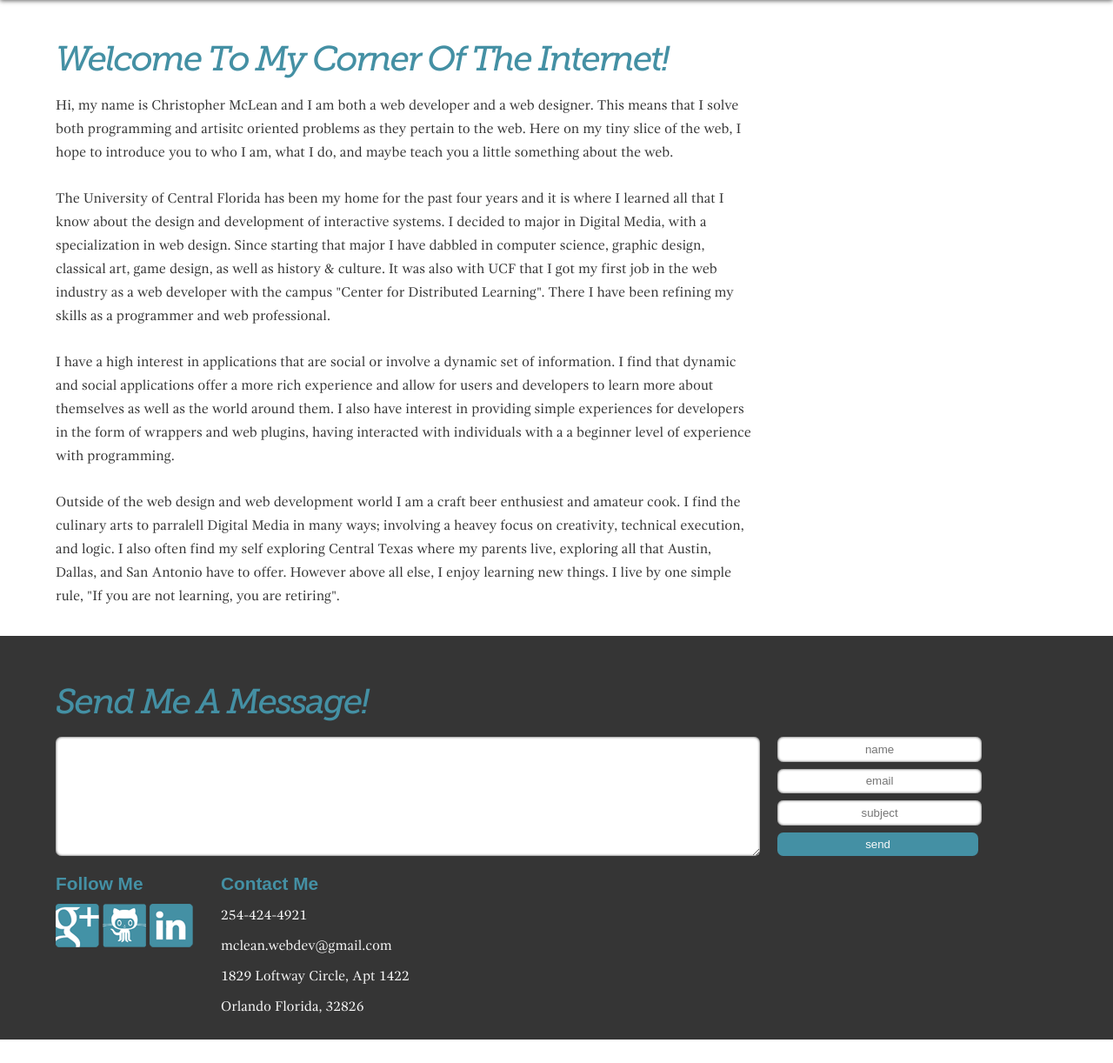
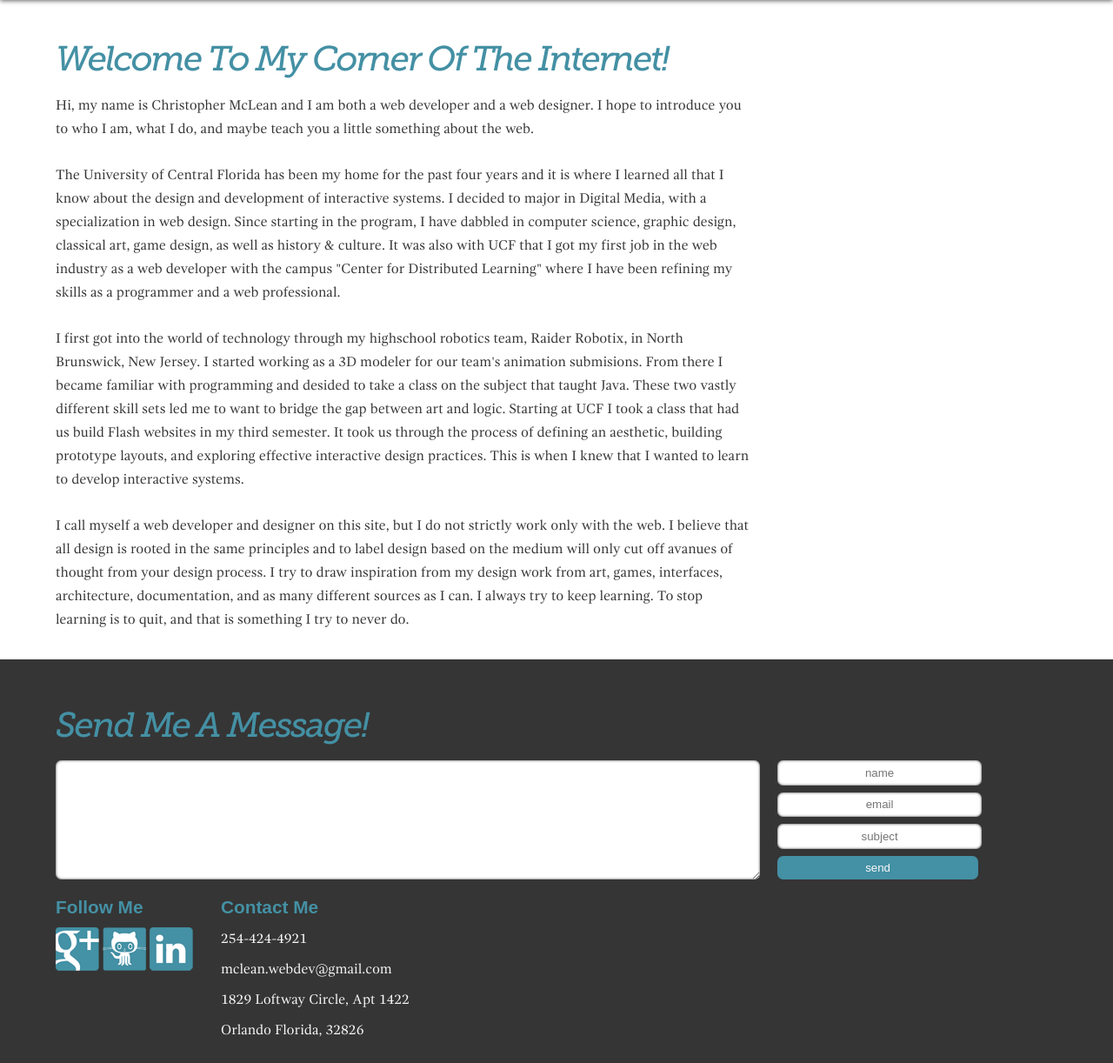
Before and after one commit to havok2905/Portfolio, a PHP site: page /me.php in a window 1280 px wide. Shown: the part 88-1310 px from the top of the page at 87% size. Before the commit the page ends 1283 px from the top, so only its background shows below. Run offline with PHP 8.4, Linux system fonts and the light colour scheme; data that the repository does not hold is empty.

Commit message:
added header image files in different formats and updated copy.

```diff
--- a/css/main.css
+++ b/css/main.css
@@ -27,6 +27,8 @@ body{
 	color:#333;
 	font-family: Gandhi;
 	line-height: 1.6875em;
+	-webkit-font-smoothing:antialiased;
+	font-size: 1em;
 }
 body *:focus{outline: none;}
 
@@ -134,6 +136,7 @@ a{
 	color: #333;
 }
 a:hover{color:#999999;}
+a:active:{color:#999999;}
 a.underline{text-decoration: underline;}
 
 ul li{margin-bottom: 0.5em;}
@@ -195,7 +198,14 @@ form{
 	border-radius: 0.5em;
 	background-color: #4490A4;
 	color:#FAFAFA;
-
+}
+.submit:hover{
+	background-color: #000000;
+	color:#FAFAFA;
+}
+.submit:active{
+	background-color: #000000;
+	color:#FAFAFA;
 }
 
 textarea{
--- a/me.php
+++ b/me.php
@@ -7,34 +7,34 @@
 
 <h2>Welcome To My Corner Of The Internet!</h2>
 <p>
-	Hi, my name is Christopher McLean and I am both a web developer and a web designer. This means that I
-	solve both programming and artisitc oriented problems as they pertain to the web. Here on my tiny
-	slice of the web, I hope to introduce you to who I am, what I do, and maybe teach you a little
+	Hi, my name is Christopher McLean and I am both a web developer and a web designer. I
+	 hope to introduce you to who I am, what I do, and maybe teach you a little
 	something about the web.
 </p>
 <p>
 	The University of Central Florida has been my home for the past four years and it is where I learned
 	all that I know about the design and development of interactive systems. I decided to major in
-	Digital Media, with a specialization in web design. Since starting that major I have dabbled in
+	Digital Media, with a specialization in web design. Since starting in the program, I have dabbled in
 	computer science, graphic design, classical art, game design, as well as history &amp; culture.
 	It was also with UCF that I got my first job in the web industry as a web developer with the campus
-	"Center for Distributed Learning". There I have been refining my skills as a programmer and web professional.
+	"Center for Distributed Learning" where I have been refining my skills as a programmer and a web professional.
 </p>
 <p>
-	I have a high interest in applications that are social or involve a dynamic set of information. I find that
-	dynamic and social applications offer a more rich experience and allow for users and developers to learn more about
-	themselves as well as the world around them. I also have interest in providing simple experiences for
-	developers in the form of wrappers and web plugins, having interacted with individuals with a a beginner
-	level of experience with programming.
+	I first got into the world of technology through my highschool robotics team, Raider Robotix, in North
+	Brunswick, New Jersey. I started working as a 3D modeler for our team's animation submisions. From there
+	I became familiar with programming and desided to take a class on the subject that taught Java.
+	These two vastly different skill sets led me to want to bridge the gap between art and logic. Starting at UCF I
+	took a class that had us build Flash websites in my third semester. It took us through the process of defining
+	an aesthetic, building prototype layouts, and exploring effective interactive design practices. This is when I
+	knew that I wanted to learn to develop interactive systems.
 </p>
 <p>
-	Outside of the web design and web development world I am a craft beer enthusiest and amateur cook. I find
-	the culinary arts to parralell Digital Media in many ways; involving a heavey focus on creativity,
-	technical execution, and logic. I also often find my self exploring Central Texas where my parents live,
-	exploring all that Austin, Dallas, and San Antonio have to offer. However above all else, I enjoy learning
-	new things. I live by one simple rule, "If you are not learning, you are retiring".
+	I call myself a web developer and designer on this site, but I do not strictly work only with the web.
+ 	I believe that all design is rooted in the same principles and to label design based on
+	the medium will only cut off avanues of thought from your design process. I try to draw inspiration from my design
+	work from art, games, interfaces, architecture, documentation, and as many different sources as I can. I always
+	try to keep learning. To stop learning is to quit, and that is something I try to never do.
 </p>
-
 
 <?php
 	echo Layout::footer();
--- a/shittodo.txt
+++ b/shittodo.txt
@@ -4,8 +4,8 @@
 4. Get image for about page
 
 6. Design Work Page
-7. Restrip higher res header image
-8. Proofread and Rewrite copy
+
+
 9. Develop JS animations
 10. Develop advanced hover events
 11. Strip email validation functions from Tux site
```
Also changed, not shown: resume.php (+0 -15 lines), img/header.bmp (added), img/header.jpg (added).
